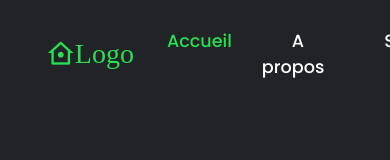
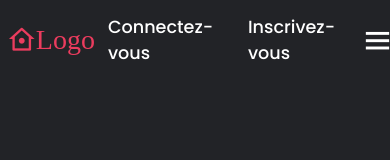
Before and after one commit to DioufFLR/CSS_components, a plain HTML site: page navigation/responsiveNavbar2/index.html in a window 390 px wide. Drawn offline with nearby package versions, Linux system fonts and the light colour scheme.

Commit message:
:hammer: ajout de responsive navbar2

```diff
--- a/navigation/responsiveNavbar2/index.html
+++ b/navigation/responsiveNavbar2/index.html
@@ -1,4 +1,4 @@
-<!doctype html>
+ <!doctype html>
 <html lang="fr">
 <head>
     <meta charset="UTF-8">
@@ -8,6 +8,8 @@
     <link rel="stylesheet" href="styles.css" type="text/css">
     <!-- Icons -->
     <link href="https://cdn.jsdelivr.net/npm/remixicon@3.5.0/fonts/remixicon.css" rel="stylesheet">
+<!--    <link rel="stylesheet" href="boxicons.min.css">-->
+    <link rel="stylesheet" href="https://unpkg.com/boxicons@latest/css/boxicons.min.css">
 
     <title>Navbar 2</title>
 </head>
@@ -27,16 +29,14 @@
         </ul>
 
         <div class="main">
-            <a href="#" class="user"><i class="ri-user-line"></i>Connectez-vous</a>
-            <a href="#">Inscrivez-vous</a><i class="ri-menu-line"></i>
+            <a href="#" class="user"><i class="ri-user-fill"></i>Connectez-vous</a>
+            <a href="#">Inscrivez-vous</a>
+            <div class="bx bx-menu" id="menu-icon"></div>
         </div>
     </header>
 
     <!-- Js link -->
     <script type="text/javascript" src="scripts.js"></script>
     <!-- Icons -->
-    <script type="module" src="https://unpkg.com/ionicons@7.1.0/dist/ionicons/ionicons.esm.js"></script>
-    <script nomodule src="https://unpkg.com/ionicons@7.1.0/dist/ionicons/ionicons.js"></script>
-
 </body>
 </html>
--- a/navigation/responsiveNavbar2/scripts.js
+++ b/navigation/responsiveNavbar2/scripts.js
@@ -0,0 +1,7 @@
+let menu = document.querySelector ('#menu-icon');
+let navbar = document.querySelector ('.navbar');
+
+menu.onclick = () => {
+    menu.classList.toggle ('bx-x');
+    navbar.classList.toggle ('open');
+}
--- a/navigation/responsiveNavbar2/styles.css
+++ b/navigation/responsiveNavbar2/styles.css
@@ -12,7 +12,7 @@
 :root {
     --bg-color: #222327;
     --text-color: #fff;
-    --main-color: #29df53;
+    --main-color: #eb3c5e;
 }
 
 body {
@@ -101,3 +101,64 @@ header {
 .main a:hover {
     color: var(--main-color);
 }
+
+#menu-icon {
+    font-size: 35px;
+    color: var(--text-color);
+    cursor: pointer;
+    z-index: 10001;
+    display: none;
+}
+
+@media (max-width: 1280px) {
+    header {
+        padding: 14px 2%;
+        transition: .2s;
+    }
+
+    .navbar a {
+        padding: 5px 0;
+        margin: 0 20px;
+    }
+}
+
+@media (max-width: 1090px) {
+    #menu-icon {
+        display: block;
+    }
+    .navbar {
+        position: absolute;
+        top: 100%;
+        right: -100%;
+        width: 270px;
+        height: 29vh;
+        background: var(--main-color);
+        display: flex;
+        flex-direction: column;
+        justify-content: flex-start;
+        border-radius: 10px;
+        transition: all .50s ease;
+    }
+    .navbar a {
+        display: block;
+        margin: 12px 0;
+        padding: 0 25px;
+        transition: all .50s ease;
+    }
+    .navbar a:hover {
+        color: var(--text-color);
+        transform: translateY(5px);
+    }
+    .navbar a.active {
+        color: var(--text-color);
+    }
+    .navbar .open {
+        right: 2%;
+    }
+    .open {
+        right: 0;
+    }
+    .user i {
+        display: none;
+    }
+}
```
